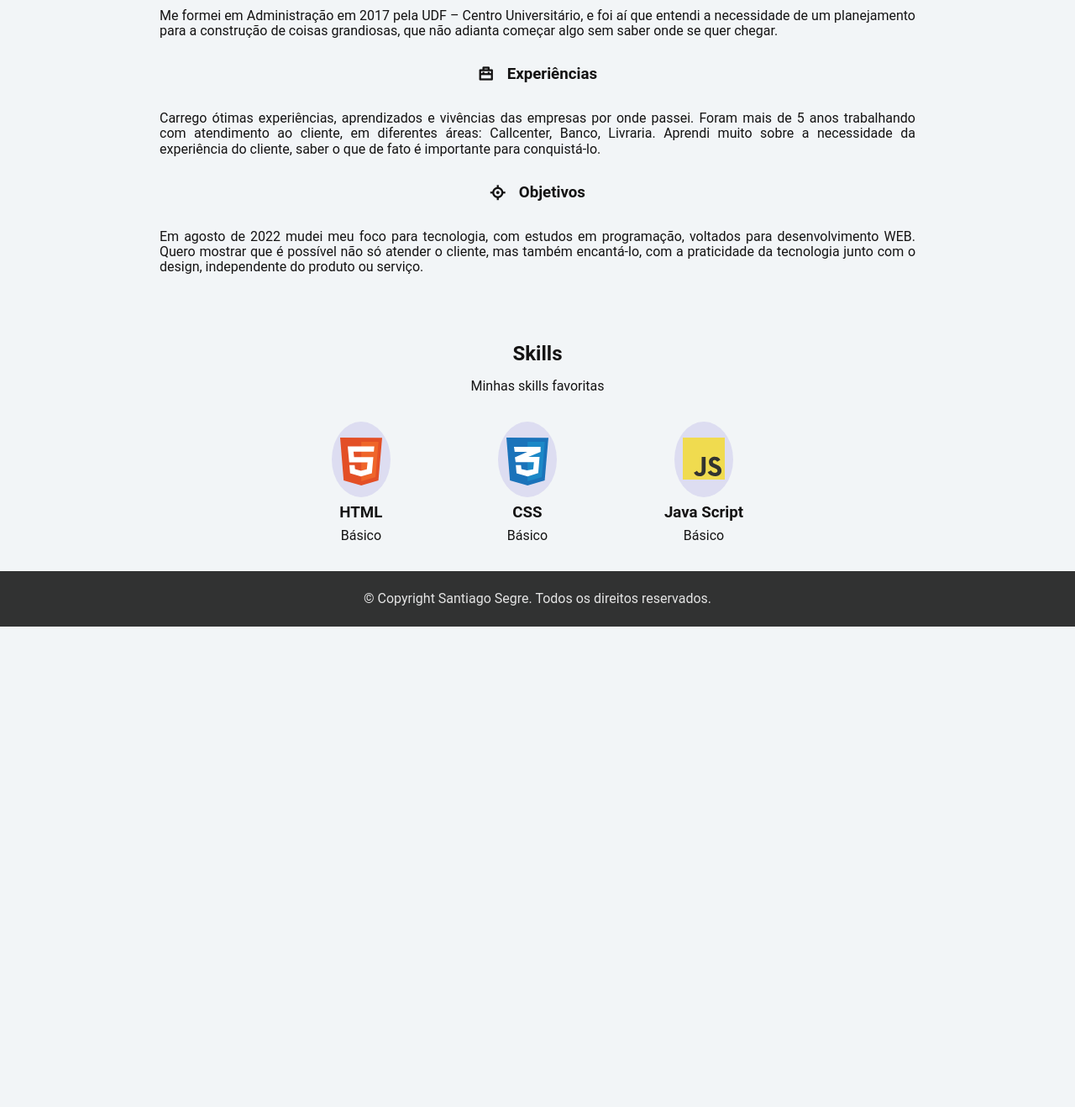
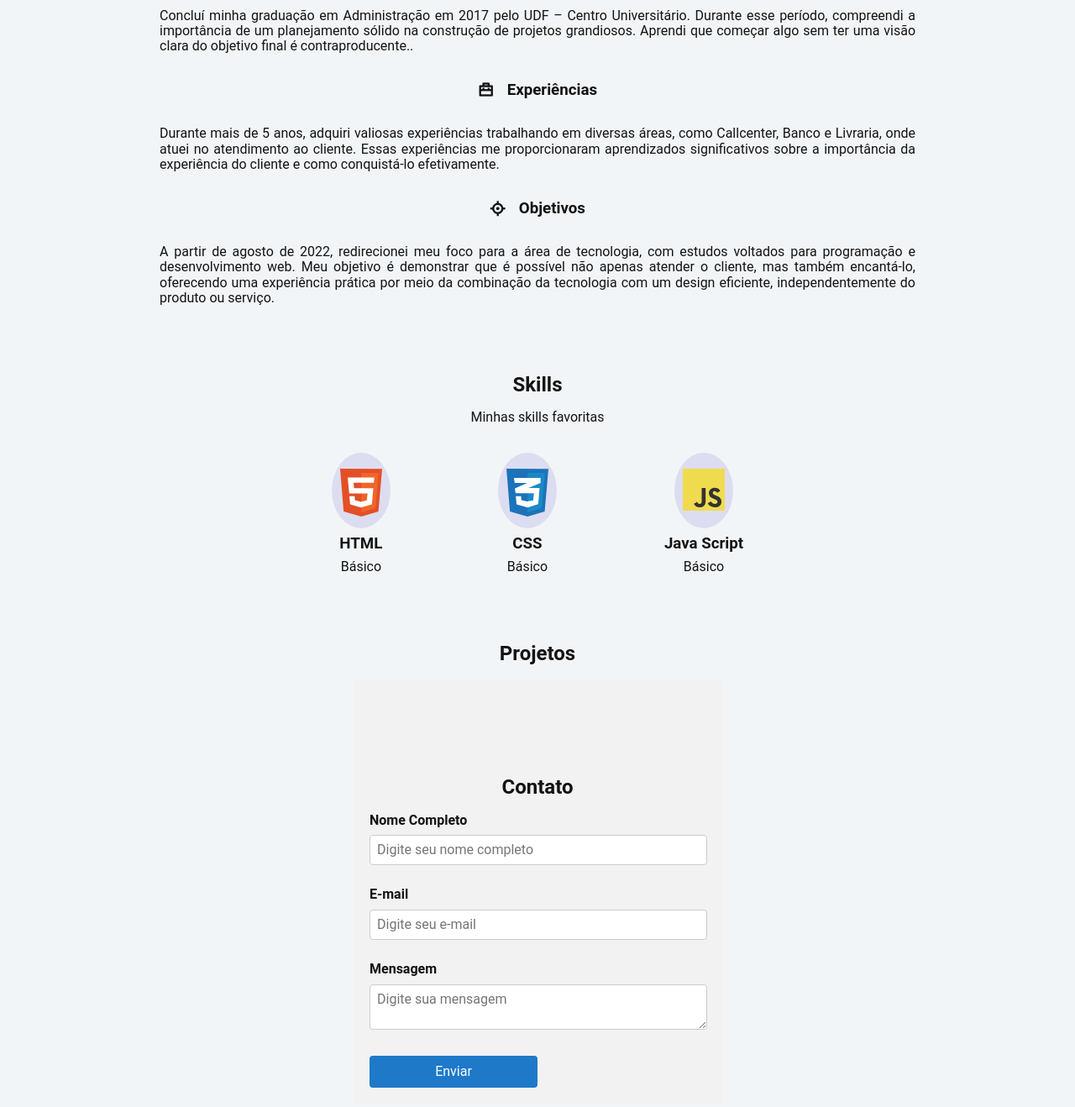
Before and after one commit to santiagosegre/my-portifolio, a plain HTML site: page index.html in a window 1280 px wide. Shown: the part 1000-2318 px from the top of the page at 84% size. Before the commit the page ends 1746 px from the top, so only its background shows below. Drawn offline with nearby package versions, Linux system fonts and the light colour scheme.

Commit message:
update projetos e contato

```diff
--- a/assets/css/container.css
+++ b/assets/css/container.css
@@ -5,6 +5,7 @@
     margin-left: auto;
     margin-right: auto;
     text-align: justify;
+
 }
 
 body {
--- /dev/null
+++ b/assets/css/contato/contato-botao.css
@@ -0,0 +1,16 @@
+.contato__botao {
+    width: 50%;
+    align-self: left
+    ;
+    padding: 10px 20px;
+    background-color: #1e79c9;
+    color: #fff;
+    border: none;
+    border-radius: 4px;
+    cursor: pointer;
+    transition: background-color 0.3s;
+}
+
+.contato__botao:hover {
+    background-color: #23527c;
+}
--- /dev/null
+++ b/assets/css/contato/contato-campo.css
@@ -0,0 +1,3 @@
+.contato__campo {
+    margin-bottom: 10px;
+}
--- /dev/null
+++ b/assets/css/contato/contato-formulario.css
@@ -0,0 +1,4 @@
+.contato__formulario {
+    display: flex;
+    flex-direction: column;
+}
--- /dev/null
+++ b/assets/css/contato/contato-input.css
@@ -0,0 +1,8 @@
+.contato__input {
+    width: 96%;
+    padding: 8px;
+    border: 1px solid #ccc;
+    border-radius: 4px;
+    margin-top: 0.5rem;
+    margin-bottom: 1rem;
+}
--- /dev/null
+++ b/assets/css/contato/contato-label.css
@@ -0,0 +1,3 @@
+.contato__label {
+    font-weight: bold;
+}
--- /dev/null
+++ b/assets/css/contato/contato-textarea.css
@@ -0,0 +1,8 @@
+.contato__textarea {
+    width: 96%;
+    padding: 8px;
+    border: 1px solid #ccc;
+    border-radius: 4px;
+    margin-top: 0.5rem;
+    margin-bottom: 1rem;
+}
--- /dev/null
+++ b/assets/css/contato/contato-titulo.css
@@ -0,0 +1,5 @@
+.contato__titulo {
+    text-align: center;
+    padding-bottom: 1rem;
+    padding-top: 6rem;
+}
--- /dev/null
+++ b/assets/css/contato/contato.css
@@ -0,0 +1,6 @@
+.contato {
+    max-width: 400px;
+    margin: 0 auto;
+    padding: 20px;
+    background-color: #f2f2f2;
+}
--- /dev/null
+++ b/assets/css/projetos/projetos-titulo.css
@@ -0,0 +1,5 @@
+.projetos__titulo {
+    text-align: center;
+    padding-bottom: 1rem;
+    padding-top: 6rem;
+}
--- /dev/null
+++ b/assets/css/skills/skills.css
@@ -0,0 +1,3 @@
+.skills.container {
+    margin-bottom: -2rem;
+}
--- a/index.html
+++ b/index.html
@@ -25,23 +25,33 @@
 
     <link rel="stylesheet" href="assets/css/introducao/introducao.css" />
     <link rel="stylesheet" href="assets/css/introducao/introducao-titulo.css" />
-    <link
-      rel="stylesheet"
-      href="assets/css/introducao/introducao-subtitulo.css"
-    />
+    <link rel="stylesheet" href="assets/css/introducao/introducao-subtitulo.css" />
     <link rel="stylesheet" href="assets/css/introducao/introducao-imagem.css" />
     <link rel="stylesheet" href="assets/css/introducao/introducao-links.css" />
     <link rel="stylesheet" href="assets/css/introducao/introducao-social.css" />
 
+    <link rel="stylesheet" href="assets/css/sobreMim/sobreMim.css">
     <link rel="stylesheet" href="assets/css/sobreMim/sobreMim-titulo.css">
-    <link rel="stylesheet" href="assets/css/sobreMim/sobreMim.css">
     <link rel="stylesheet" href="assets/css/sobreMim/sobreMim-subtitulo.css">
 
+    <link rel="stylesheet" href="assets/css/skills/skills.css">
     <link rel="stylesheet" href="assets/css/skills/skills-titulo.css">
     <link rel="stylesheet" href="assets/css/skills/skills-subtitulo.css">
     <link rel="stylesheet" href="assets/css/skills/skills-info.css">
     <link rel="stylesheet" href="assets/css/skills/skills-blob.css">
     <link rel="stylesheet" href="assets/css/skills/skills-data.css">
+
+    <link rel="stylesheet" href="assets/css/projetos/projetos.css">
+    <link rel="stylesheet" href="assets/css/projetos/projetos-titulo.css">
+
+    <link rel="stylesheet" href="assets/css/contato/contato.css">
+    <link rel="stylesheet" href="assets/css/contato/contato-titulo.css">
+    <link rel="stylesheet" href="assets/css/contato/contato-label.css">
+    <link rel="stylesheet" href="assets/css/contato/contato-input.css">
+    <link rel="stylesheet" href="assets/css/contato/contato-textarea.css">
+    <link rel="stylesheet" href="assets/css/contato/contato-formulario.css">
+    <link rel="stylesheet" href="assets/css/contato/contato-campo.css">
+    <link rel="stylesheet" href="assets/css/contato/contato-botao.css">
 
     <link rel="stylesheet" href="assets/css/footer.css">
   </head>
@@ -128,10 +138,7 @@
       </h3>
 
       <p>
-        Me formei em Administração em 2017 pela UDF – Centro Universitário, e
-        foi aí que entendi a necessidade de um planejamento para a construção de
-        coisas grandiosas, que não adianta começar algo sem saber onde se quer
-        chegar.
+        Concluí minha graduação em Administração em 2017 pelo UDF – Centro Universitário. Durante esse período, compreendi a importância de um planejamento sólido na construção de projetos grandiosos. Aprendi que começar algo sem ter uma visão clara do objetivo final é contraproducente..
       </p>
 
       <h3 class="sobreMim__subtitulo">
@@ -139,11 +146,7 @@
       </h3>
 
       <p>
-        Carrego ótimas experiências, aprendizados e vivências das empresas por
-        onde passei. Foram mais de 5 anos trabalhando com atendimento ao
-        cliente, em diferentes áreas: Callcenter, Banco, Livraria. Aprendi muito
-        sobre a necessidade da experiência do cliente, saber o que de fato é
-        importante para conquistá-lo.
+        Durante mais de 5 anos, adquiri valiosas experiências trabalhando em diversas áreas, como Callcenter, Banco e Livraria, onde atuei no atendimento ao cliente. Essas experiências me proporcionaram aprendizados significativos sobre a importância da experiência do cliente e como conquistá-lo efetivamente.
       </p>
 
       <h3 class="sobreMim__subtitulo">
@@ -151,11 +154,7 @@
       </h3>
 
       <p>
-        Em agosto de 2022 mudei meu foco para tecnologia, com estudos em
-        programação, voltados para desenvolvimento WEB. Quero mostrar que é
-        possível não só atender o cliente, mas também encantá-lo, com a
-        praticidade da tecnologia junto com o design, independente do produto ou
-        serviço.
+        A partir de agosto de 2022, redirecionei meu foco para a área de tecnologia, com estudos voltados para programação e desenvolvimento web. Meu objetivo é demonstrar que é possível não apenas atender o cliente, mas também encantá-lo, oferecendo uma experiência prática por meio da combinação da tecnologia com um design eficiente, independentemente do produto ou serviço.
       </p>
     </section>
 
@@ -197,6 +196,35 @@
         </div>
     </section>
 
+    <section class="projetos container" id="projetos">
+      <h2 class="projetos__titulo">
+        Projetos
+      </h2>
+      <div>
+
+      </div>
+    </section>
+
+    <section class="contato" id="contato">
+      <h2 class="contato__titulo" >Contato</h2>
+      <form class="contato__formulario">
+        <div class="contato__campo">
+          <label for="nome" class="contato__label">Nome Completo</label>
+          <input type="text" id="nome" class="contato__input" placeholder="Digite seu nome completo" required>
+        </div>
+        <div class="contato__campo">
+          <label for="email" class="contato__label">E-mail</label>
+          <input type="email" id="email" class="contato__input" placeholder="Digite seu e-mail" required>
+        </div>
+        <div class="contato__campo">
+          <label for="mensagem" class="contato__label">Mensagem</label>
+          <textarea id="mensagem" class="contato__textarea" placeholder="Digite sua mensagem" required></textarea>
+        </div>
+        <button type="submit" class="contato__botao">Enviar</button>
+      </form>
+    </section>
+
+
 
 
     <footer class="footer">
```
Also changed, not shown: assets/css/projetos/projetos.css (added).
